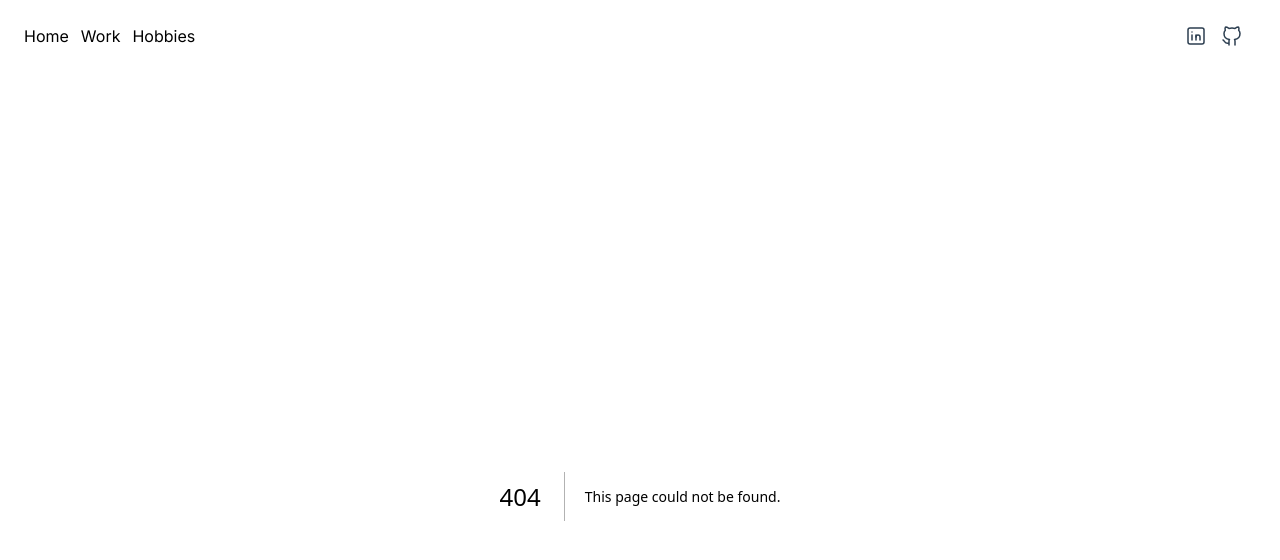
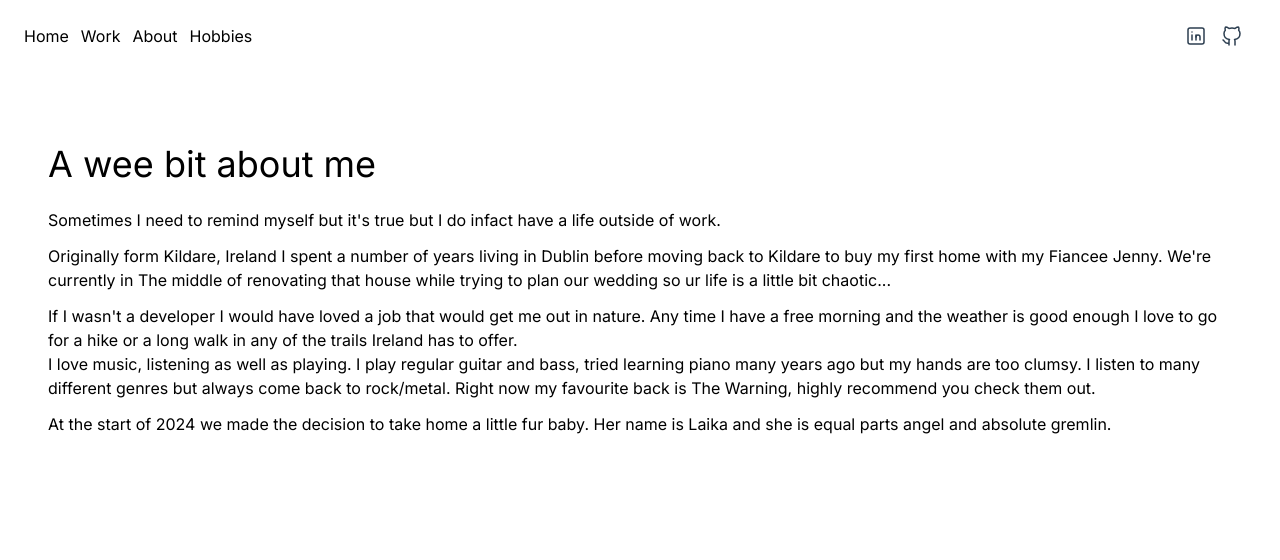
Before and after one commit to mccannsean421/cmccann-dot-com, a Next.js app: page /about in a window 1280 px wide. Before the commit this address had no page. Shown: the top 560 px of the page. Built offline with nearby package versions, Linux system fonts and the light colour scheme.

Commit message:
this and that

```diff
--- /dev/null
+++ b/src/app/about/page.js
@@ -0,0 +1,30 @@
+export default function Page() {
+    return (
+        <main className="grid items-center h-full">
+            <h1 className="text-2xl lg:text-4xl pb-6">A wee bit about me</h1>
+
+            <p className="pb-3">Sometimes I need to remind myself but it&apos;s true but I do infact have a life outside of work.</p>
+
+            <p className="pb-3">
+                Originally form Kildare, Ireland I spent a number of years living in Dublin
+                before moving back to Kildare to buy my first home with my Fiancee Jenny. We&apos;re currently in
+                The middle of renovating that house while trying to plan our wedding so ur life is a little bit chaotic...
+            </p>
+
+            <p>
+                If I wasn&apos;t a developer I would have loved a job that would get me out in nature.
+                Any time I have a free morning and the weather is good enough I love to go for a hike
+                or a long walk in any of the trails Ireland has to offer.
+            </p>
+
+            <p className="pb-3">
+                I love music, listening as well as playing. I play regular guitar and bass,
+                tried learning piano many years ago but my hands are too clumsy.
+                I listen to many different genres but always come back to rock/metal.
+                Right now my favourite back is The Warning, highly recommend you check them out.
+            </p>
+
+            <p className="pb-3">At the start of 2024 we made the decision to take home a little fur baby. Her name is Laika and she is equal parts angel and absolute gremlin.</p>
+        </main>
+    )
+}
--- a/src/app/layout.js
+++ b/src/app/layout.js
@@ -14,7 +14,9 @@ export default function RootLayout({ children }) {
     <html lang="en">
       <body className={inter.className}>
         <Nav/>
+        <div className="content-container p-12">
         {children}
+        </div>
       </body>
     </html>
   );
--- a/src/app/page.js
+++ b/src/app/page.js
@@ -4,7 +4,7 @@ export default function Home() {
   return (
     <div className="h-screen">
     <main className="grid items-center h-full">
-      <div className="hero pl-24">
+      <div className="hero lg:pl-24">
         <h1 className="text-2xl">Hi, I&apos;m Cormac McCann</h1>
         <h2 className="py-6">Developer - Fantasy Nerd - Occasional Hiker</h2>
         <div>
--- a/src/app/work/page.js
+++ b/src/app/work/page.js
@@ -1,5 +1,29 @@
 export default function Page() {
     return (
-        <h1>Work!!</h1>
+        <main className="grid items-center h-full">
+            <h1 className="text-4xl">My Work</h1>
+
+ <div className="pb-6">
+                    <a href="https://renttherunway.com" className="text-xl" rel="nofollow" target="_blank">Rent the Runway</a>
+                    <p>Internal Tools & Storefront Engineer</p>
+                </div>
+
+                <div>
+                    <a href="https://www.shipyardtech.com/" className="text-xl" rel="nofollow" target="_blank">Shipyard Technology Ventures</a>
+                    <p>Internal Tools & Storefront Engineer</p>
+                </div>
+
+                <div>
+                    <a href="https://www.bookies.com/" className="text-xl" rel="nofollow" target="_blank">Bookies.com</a>
+                    <p>Internal Tools & Storefront Engineer</p>
+                </div>
+
+
+                <div>
+                    <a href="https://www.gambling.com/" className="text-xl" rel="nofollow" target="_blank">Gambling.com</a>
+                    <p>Internal Tools & Storefront Engineer</p>
+                </div>
+
+      </main>
     )
 }
--- a/src/components/Nav.js
+++ b/src/components/Nav.js
@@ -15,6 +15,10 @@ export default function Nav() {
         {
             displayText: "Work",
             path: "/work",
+        },
+        {
+            displayText: "About",
+            path: "/about",
         },
         {
             displayText: "Hobbies",
@@ -37,10 +41,10 @@ export default function Nav() {
     return <nav className="p-6 grid grid-cols-2">
         {/* nav links */}
         <div>
-            <ul className={`absolute lg:relative lg:left-auto duration-200 top-32 lg:top-0 ${mobileNavIsOpen ? "left-0 " : "-left-64"}`}>
-                { navLinks.map((link, index) => <li className="lg:inline-block pr-3" key={`nav-link-${index}`}><Link href={link.path}>{link.displayText}</Link></li>) }
+            <ul className={`absolute lg:relative lg:left-auto duration-200 top-32 lg:top-0 h-screen w-screen lg:h-auto lg:w-auto bg-white ${mobileNavIsOpen ? "left-0 " : "-left-[100%]"}`}>
+                { navLinks.map((link, index) => <li className="lg:inline-block pr-3 text-center" key={`nav-link-${index}`}><Link href={link.path} onClick={() => setMobileNavIsOpen(false)}>{link.displayText}</Link></li>) }
             </ul>
-            <button className="lg:hidden" onClick={() => setMobileNavIsOpen(!mobileNavIsOpen)}>Open</button>
+            <button className="lg:hidden" onClick={() => setMobileNavIsOpen(!mobileNavIsOpen)}><Image height={22} width={22} src="/hamburger.svg" alt="Hamburger Icon" /></button>
         </div>
 
         {/* social links */}
```
Also changed, not shown: public/hamburger.svg (added), src/app/hobbies/page.js (added), 1 other file (tests, documents, lock files or other folders).
